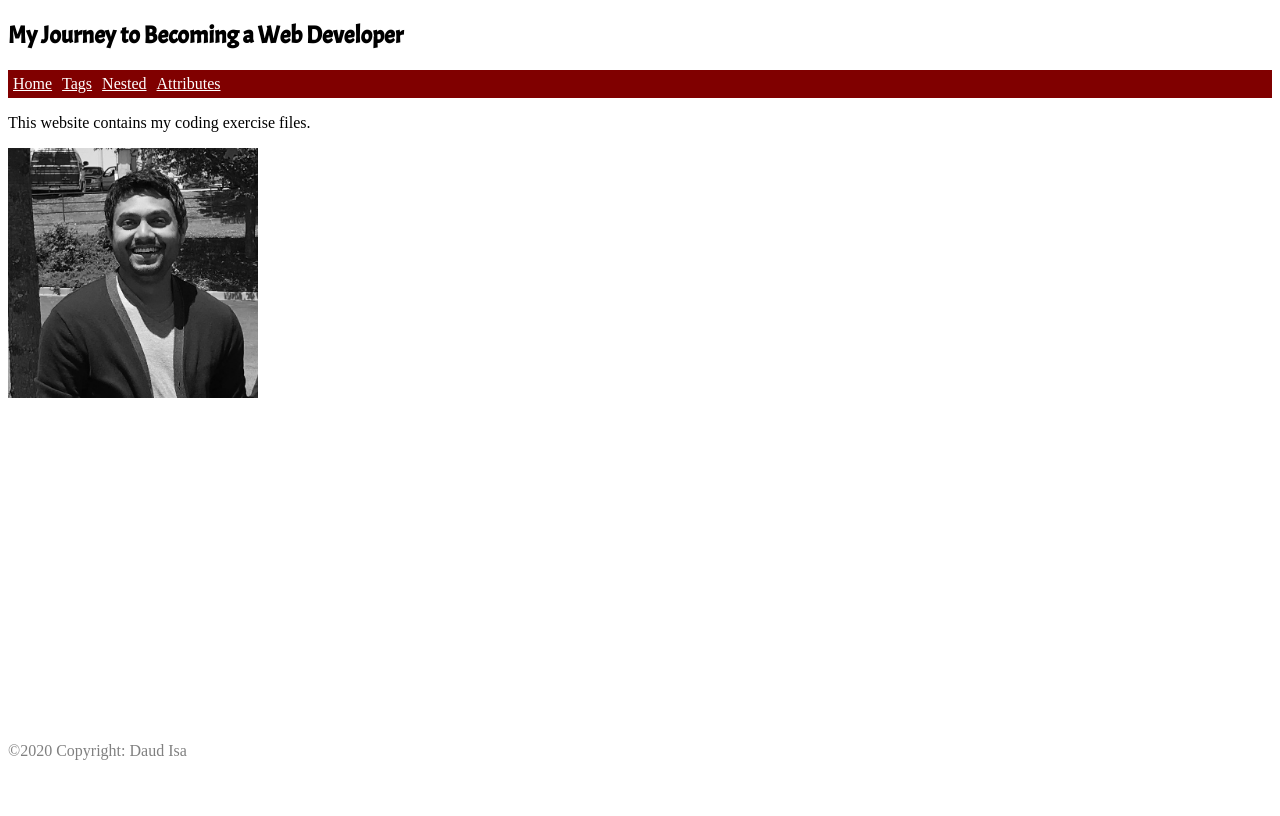
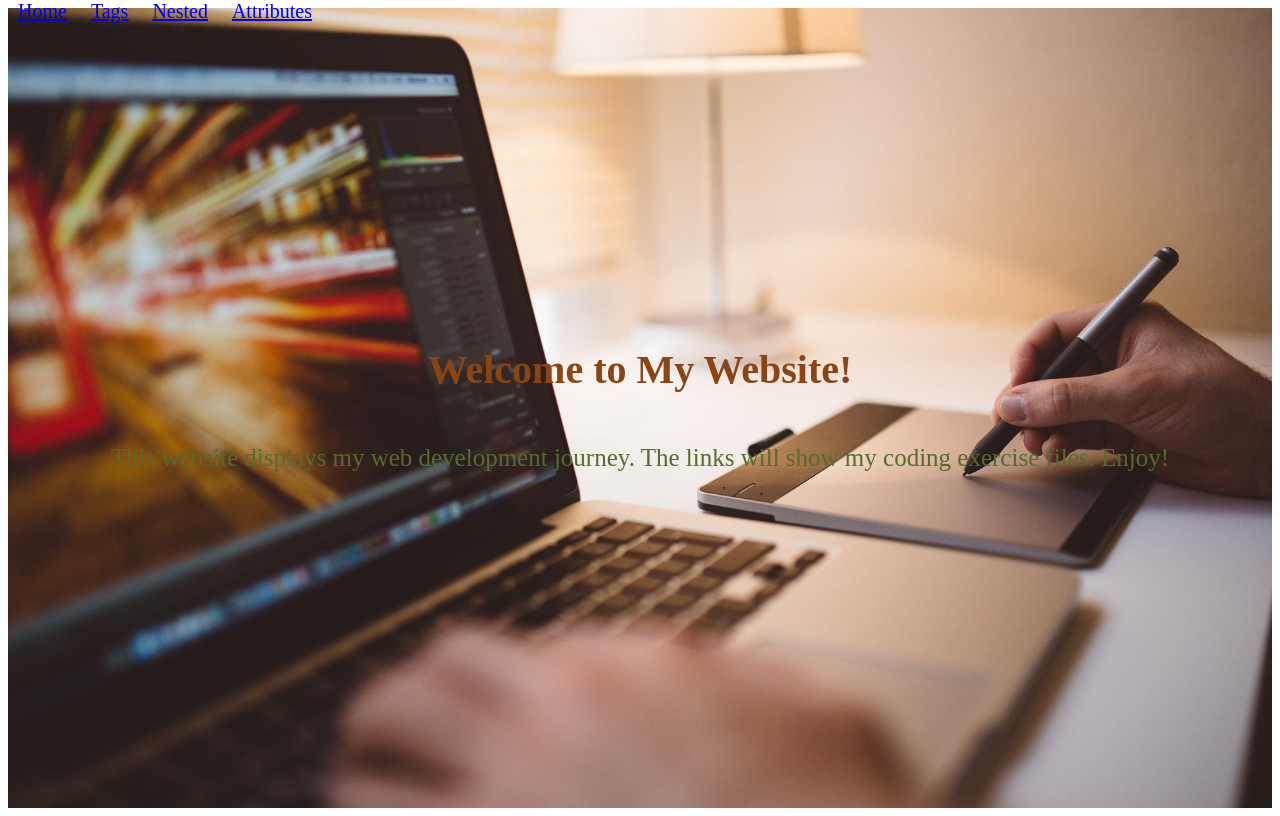
Before and after one commit to daudisa/daudisa.github.io, a plain HTML site: page index.html in a window 1280 px wide. Drawn offline with Linux system fonts and the light colour scheme.

Commit message:
Landing_Page

```diff
--- a/index.html
+++ b/index.html
@@ -1,8 +1,43 @@
 <!DOCTYPE html>
 <html>
-<body>
 <head>
     <link href="https://fonts.googleapis.com/css2?family=Acme&display=swap" rel="stylesheet">
+    <link href="style.css" rel="stylesheet">
+</head>
+
+<body>
+    <header id="cover">
+        <h1> Welcome to My Website!</h1>
+    <p>
+        This website displays my web development journey. The links will show my coding exercise files. Enjoy!
+    </p>
+    </header>
+
+    <div class="nav_links">
+            <li><a href="index.html">Home</a></li>
+            <li><a href=tags.html>Tags</a></li>
+            <li><a href=nested.html>Nested</a></li>
+            <li><a href=attributes.html>Attributes</a></li>
+    </div>
+
+
+</body>
+</head>
+</body>
+</html>
+
+
+
+
+
+
+
+ <!-- Use later
+    <p>
+ class="absolute"> ©2020 Copyright: Daud Isa</div>
+    </p>
+
+
 <style>
     body {
         background-color:white;
@@ -59,38 +94,10 @@ div.absolute {
 }
 
 </style>
-<body>
-
-    <h2 class="sansserif">My Journey to Becoming a Web Developer</h2>
-    <p>
-
-
-
-<div class="topnav">
-    <ul>
-        <li><a href=index.html>Home</a></li>
-        <li><a href=tags.html>Tags</a></li>
-        <li><a href=nested.html>Nested</a></li>
-        <li><a href=attributes.html>Attributes</a></li>
-    </ul>
-    </div>
-
-    </p>
-    <p>
-        This website contains my coding exercise files.
-    </p>
-
+-->
+<!-- Taking down my picture
 <div class="left">
     <img src="Isa.jpg" width="250" height="250">
 </div>
 <div>
-    <p>
-    <div class="absolute"> ©2020 Copyright: Daud Isa</div>
-    </p>
-
-</div>
-
-</body>
-</head>
-</body>
-</html>
+    -->
--- /dev/null
+++ b/style.css
@@ -0,0 +1,45 @@
+
+
+#cover {
+    background-image: url(../daudisa.github.io/cover_photo.jpg);
+    background-size: cover;
+    background-position: center;
+    width: 100%;
+    height: 100vh;
+    display: flex;
+    flex-direction: column;
+    justify-content: center;
+}
+
+h1 {
+    text-align: center;
+}
+
+p {
+    text-align: center;
+}
+#cover h1 {
+    font-size: 40px;
+    color: saddlebrown;
+}
+
+#cover p {
+    color: darkolivegreen;
+    font-size: 25px;
+}
+.nav_links {
+    overflow: hidden;
+    position: fixed;
+    top: 0;
+}
+
+.nav_links li {
+    display: inline-block;
+    padding: 0px 10px;
+    font-size: 20px;
+}
+
+.nav_links li:hover {
+    background-color: gray;
+    color: red;
+}
```
Also changed, not shown: attributes.html (+3 -0 lines), nested.html (+3 -2 lines), tags.html (+4 -1 lines), cover_photo.jpg (added).
